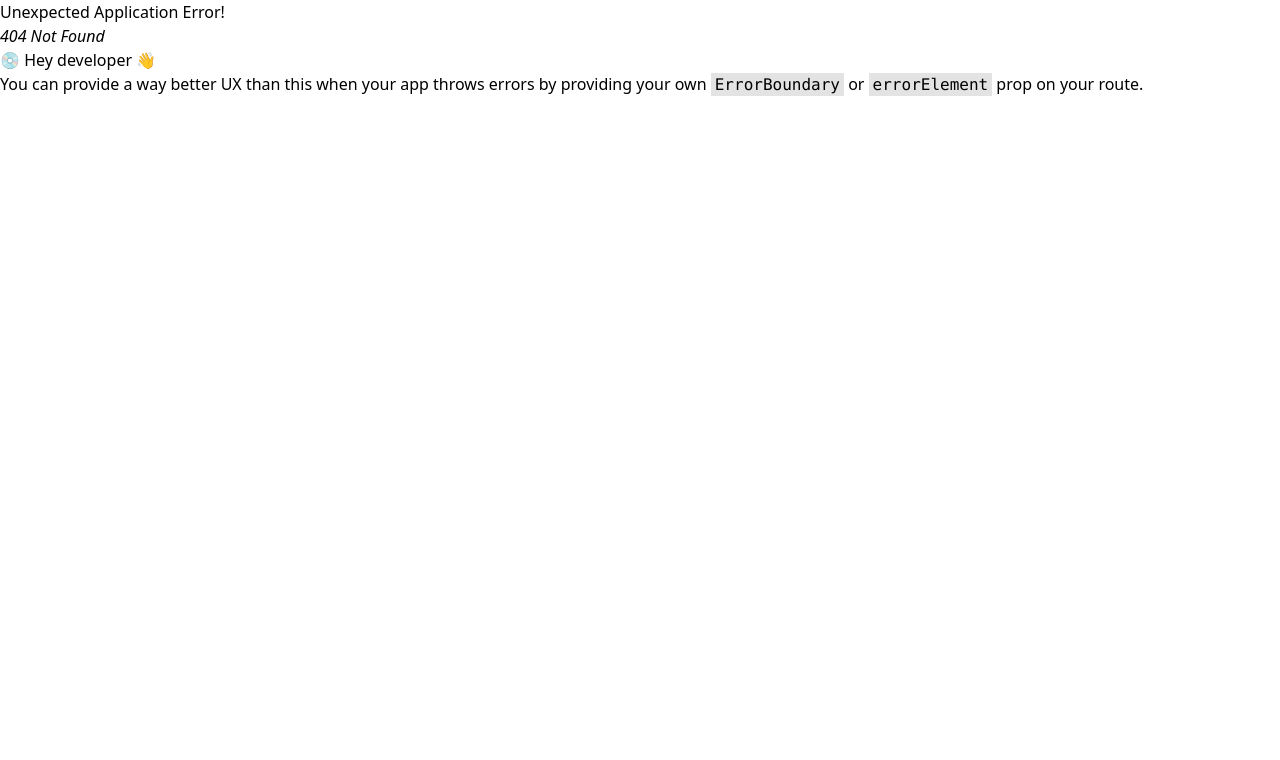
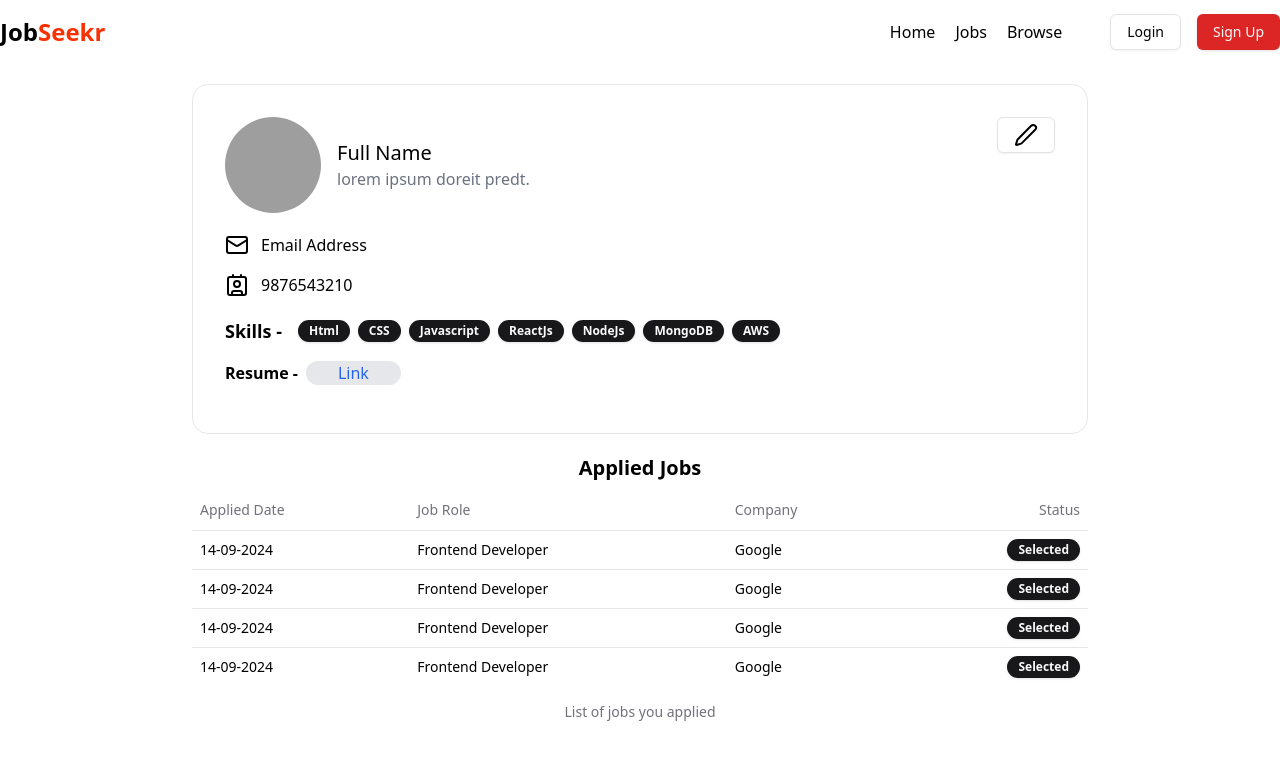
Before and after one commit to Nimish-Dureja-10/JobSeekr, a React (Vite) app in the folder frontend/: page /profile in a window 1280 px wide. Before the commit this address had no page. Shown: the top 760 px of the page. Built offline with nearby package versions, Linux system fonts and the light colour scheme; grey boxes are pictures that could not be loaded.

Commit message:
Designed browse and profile page and added changes in authslice and login page

```diff
--- a/frontend/src/Pages/Auth/Login.jsx
+++ b/frontend/src/Pages/Auth/Login.jsx
@@ -9,7 +9,7 @@ import axios from 'axios';
 import { toast } from 'sonner';
 import { USER_API_END_POINT } from '@/utils/constant';
 import {useDispatch,useSelector} from "react-redux";
-import { setLoading } from '@/redux/authSlice';
+import { setLoading, setUser } from '@/redux/authSlice';
 import {Loader2} from "lucide-react";
 
 const Login = () => {
@@ -38,6 +38,7 @@ const Login = () => {
             withCredentials:true
         });
         if(res.data.success) {
+            dispatch(setUser(res.data.user));
             navigate("/");
             toast.success(res.data.message);
         }
--- /dev/null
+++ b/frontend/src/Pages/Browse.jsx
@@ -0,0 +1,28 @@
+import Navbar from '@/components/container/Navbar'
+import Job from '@/components/JobComponents/Job';
+import React from 'react'
+
+const randomJobs = [1,2,3,4,5,6,7,8,9,10];
+
+const Browse = () => {
+  return (
+    <div>
+        <Navbar />
+        <div className='max-w-7xl mx-auto my-10'>
+            <h1 className='text-center text-xl font-semibold'>Search Results <span>({randomJobs.length})</span></h1>
+            <hr  className='mt-4'/>
+            <div className='grid grid-cols-3 gap-6 mt-4'>
+                {
+                    randomJobs.map((item,index)=>(
+                        <div>
+                            <Job />
+                        </div>
+                    ))
+                }
+            </div>
+        </div>
+    </div>
+  )
+}
+
+export default Browse
--- /dev/null
+++ b/frontend/src/Pages/Profile.jsx
@@ -0,0 +1,77 @@
+import Navbar from '@/components/container/Navbar'
+import { Avatar, AvatarImage } from '@/components/ui/avatar'
+import { Button } from '@/components/ui/button'
+import React from 'react'
+import {Pen,Mail,Contact} from "lucide-react";
+import { Badge } from '@/components/ui/badge';
+import { Label } from '@/components/ui/label';
+import AppliedJobTable from '@/components/ProfileComponents/AppliedJobTable';
+
+const skills = ["Html","CSS","Javascript","ReactJs","NodeJs","MongoDB","AWS"];
+// const skills = [];
+
+const Profile = () => {
+
+  const isResume = true;
+
+  return (
+    <div>
+        <Navbar/>
+        <div className='max-w-4xl mx-auto bg-white border border-gray-200 rounded-2xl my-5 p-8'>
+            <div className='flex justify-between'>
+                <div className='flex items-center gap-4'>
+                    <Avatar className="h-24 w-24">
+                        <AvatarImage src="https://github.com/shadcn.png" alt="@shadcn" />
+                    </Avatar>
+                    <div>
+                        <h1 className='font-medium text-xl'>Full Name</h1>
+                        <p className='text-gray-500'>lorem ipsum doreit predt.</p>
+                    </div>
+                </div>
+                <Button variant="outline" className="text-right"><Pen/></Button>
+            </div>
+            <div className='flex flex-col gap-4 my-5'>
+                <div className='flex items-center gap-3'>
+                    <Mail />
+                    <span>
+                        Email Address
+                    </span>
+                </div>
+                <div className='flex items-center gap-3'>
+                    <Contact />
+                    <span>
+                        9876543210
+                    </span>
+                </div>
+            </div>
+            <div className='flex gap-4'>
+                <h1 className='text-lg font-semibold'>Skills - </h1>
+                <div className='flex items-center gap-2'>
+                    {
+                        skills.length !== 0 ? skills.map((item,index)=>(
+                            <Badge className={"rounded-full"} key={index}>{item}</Badge>
+                        ))
+                        :  <span>NA</span>
+                    }
+                </div>
+            </div>
+            <div className='grid w-full max-w-sm items-center gap-1.5 my-4'>
+                <div className='flex gap-2 items-center'>
+                    <Label className="text-md font-semibold">Resume -</Label>
+                    {
+                        isResume ? <a href='https://google.com' target={'_blank'} className="text-blue-600 hover:underline bg-gray-200 px-8 rounded-full" >Link</a>
+                        : <span>NA</span>
+                    }
+                </div>
+            </div>
+        </div>
+        <div className='max-w-4xl mx-auto bg-white rounded-2xl'>
+            <h1 className='text-xl text-center my-2 font-semibold'>Applied Jobs</h1>
+            {/* Application Table */}
+            <AppliedJobTable />
+        </div>
+    </div>
+  )
+}
+
+export default Profile
--- a/frontend/src/components/JobComponents/FilterCard.jsx
+++ b/frontend/src/components/JobComponents/FilterCard.jsx
@@ -1,8 +1,45 @@
 import React from 'react'
+import { Label } from '../ui/label'
+import { RadioGroup, RadioGroupItem } from '../ui/radio-group'
+
+const filterData = [
+    {
+        filterType : "Location",
+        array : ["Delhi NCR","Gurugram","Noida","Mumbai","Pune","Banglore","Hydrabad"]
+    },
+    {
+        filterType : "Industry",
+        array : ["Frontend Developer","Backend Developer","Data Scientist","AI/ML Engineer","Production Manager"]
+    },
+    {
+        filterType : "Salary",
+        array : ["0-3LPA","4LPA-10LPA","11-15LPA","15LPA+"]
+    }
+]
 
 const FilterCard = () => {
   return (
-    <div>FilterCard</div>
+    <div className='w-full bg-gray-100 p-3 rounded-md'>
+        <h1 className='text-lg font-bold'>Filter Jobs</h1>
+        <hr className='mt-3' />
+        <RadioGroup>
+            {
+                filterData.map((data,index)=>(
+                    <div>
+                        <h1 className='font-bold text-md'>{data.filterType}</h1>
+                        {
+                            data.array.map((item,index)=>(
+                                <div className='flex items-center space-x-2 my-2'>
+                                    <RadioGroupItem value={item} />
+                                    <Label className="font-semibold">{item}</Label>
+                                </div>
+                            ))
+                        }
+                    </div>
+                ))
+            }
+        </RadioGroup>
+    </div>
   )
 }
 
--- /dev/null
+++ b/frontend/src/components/ProfileComponents/AppliedJobTable.jsx
@@ -0,0 +1,37 @@
+import React from 'react'
+import { Badge } from '../ui/badge'
+import { Table, TableBody, TableCaption, TableCell, TableHead, TableHeader, TableRow } from '../ui/table'
+
+const AppliedJobTable = () => {
+  return (
+    <div>
+        <Table>
+            <TableCaption>
+                List of jobs you applied
+            </TableCaption>
+            <TableHeader>
+                <TableRow>
+                    <TableHead>Applied Date</TableHead>
+                    <TableHead>Job Role</TableHead>
+                    <TableHead>Company</TableHead>
+                    <TableHead className="text-right">Status</TableHead>
+                </TableRow>
+            </TableHeader>
+            <TableBody>
+                {
+                    [1,2,3,4].map((item,index)=>(
+                        <TableRow>
+                            <TableCell>14-09-2024</TableCell>
+                            <TableCell>Frontend Developer</TableCell>
+                            <TableCell>Google</TableCell>
+                            <TableCell className="text-right"><Badge className={'rounded-full'}>Selected</Badge></TableCell>
+                        </TableRow>
+                    ))
+                }
+            </TableBody>
+        </Table>
+    </div>
+  )
+}
+
+export default AppliedJobTable
--- a/frontend/src/components/container/Navbar.jsx
+++ b/frontend/src/components/container/Navbar.jsx
@@ -4,9 +4,10 @@ import { Button } from '../ui/button'
 import { Popover, PopoverContent, PopoverTrigger } from '../ui/popover'
 import {User2,LogOut} from "lucide-react";
 import {Link} from 'react-router-dom';
+import {useSelector} from "react-redux";
 
 const Navbar = () => {
-  const user = false;
+  const {user} = useSelector(store=>store.auth);
 
   return (
     <div className='bg-white'>
@@ -56,7 +57,10 @@ const Navbar = () => {
               <div className='flex flex-col text-gray-600 p-2'>
                 <div className='flex w-fit items-center gap-2 cursor-pointer'>
                   <User2 />
-                  <Button variant="link">View Profile</Button>
+                  <Button variant="link">
+                    <Link to="/profile">
+                      View Profile
+                    </Link></Button>
                 </div>
                 <div className='flex w-fit items-center gap-2 cursor-pointer'>
                   <LogOut />
--- /dev/null
+++ b/frontend/src/components/ui/table.jsx
@@ -0,0 +1,89 @@
+import * as React from "react"
+
+import { cn } from "@/lib/utils"
+
+const Table = React.forwardRef(({ className, ...props }, ref) => (
+  <div className="relative w-full overflow-auto">
+    <table
+      ref={ref}
+      className={cn("w-full caption-bottom text-sm", className)}
+      {...props} />
+  </div>
+))
+Table.displayName = "Table"
+
+const TableHeader = React.forwardRef(({ className, ...props }, ref) => (
+  <thead ref={ref} className={cn("[&_tr]:border-b", className)} {...props} />
+))
+TableHeader.displayName = "TableHeader"
+
+const TableBody = React.forwardRef(({ className, ...props }, ref) => (
+  <tbody
+    ref={ref}
+    className={cn("[&_tr:last-child]:border-0", className)}
+    {...props} />
+))
+TableBody.displayName = "TableBody"
+
+const TableFooter = React.forwardRef(({ className, ...props }, ref) => (
+  <tfoot
+    ref={ref}
+    className={cn(
+      "border-t bg-zinc-100/50 font-medium [&>tr]:last:border-b-0 dark:bg-zinc-800/50",
+      className
+    )}
+    {...props} />
+))
+TableFooter.displayName = "TableFooter"
+
+const TableRow = React.forwardRef(({ className, ...props }, ref) => (
+  <tr
+    ref={ref}
+    className={cn(
+      "border-b transition-colors hover:bg-zinc-100/50 data-[state=selected]:bg-zinc-100 dark:hover:bg-zinc-800/50 dark:data-[state=selected]:bg-zinc-800",
+      className
+    )}
+    {...props} />
+))
+TableRow.displayName = "TableRow"
+
+const TableHead = React.forwardRef(({ className, ...props }, ref) => (
+  <th
+    ref={ref}
+    className={cn(
+      "h-10 px-2 text-left align-middle font-medium text-zinc-500 [&:has([role=checkbox])]:pr-0 [&>[role=checkbox]]:translate-y-[2px] dark:text-zinc-400",
+      className
+    )}
+    {...props} />
+))
+TableHead.displayName = "TableHead"
+
+const TableCell = React.forwardRef(({ className, ...props }, ref) => (
+  <td
+    ref={ref}
+    className={cn(
+      "p-2 align-middle [&:has([role=checkbox])]:pr-0 [&>[role=checkbox]]:translate-y-[2px]",
+      className
+    )}
+    {...props} />
+))
+TableCell.displayName = "TableCell"
+
+const TableCaption = React.forwardRef(({ className, ...props }, ref) => (
+  <caption
+    ref={ref}
+    className={cn("mt-4 text-sm text-zinc-500 dark:text-zinc-400", className)}
+    {...props} />
+))
+TableCaption.displayName = "TableCaption"
+
+export {
+  Table,
+  TableHeader,
+  TableBody,
+  TableFooter,
+  TableHead,
+  TableRow,
+  TableCell,
+  TableCaption,
+}
--- a/frontend/src/redux/authSlice.js
+++ b/frontend/src/redux/authSlice.js
@@ -3,14 +3,18 @@ import {createSlice} from '@reduxjs/toolkit';
 const authSlice = createSlice({
     name : "auth",
     initialState : {
-        loading:false
+        loading:false,
+        user:null
     },
     reducers:{
         setLoading:(state,action) => {
             state.loading = action.payload;
+        },
+        setUser:(state,action)=>{
+            state.user = action.payload;
         }
     }
 });
 
-export const {setLoading} = authSlice.actions;
+export const {setLoading,setUser} = authSlice.actions;
 export default authSlice.reducer;
```
Also changed, not shown: frontend/src/App.jsx (+10 -0 lines).
